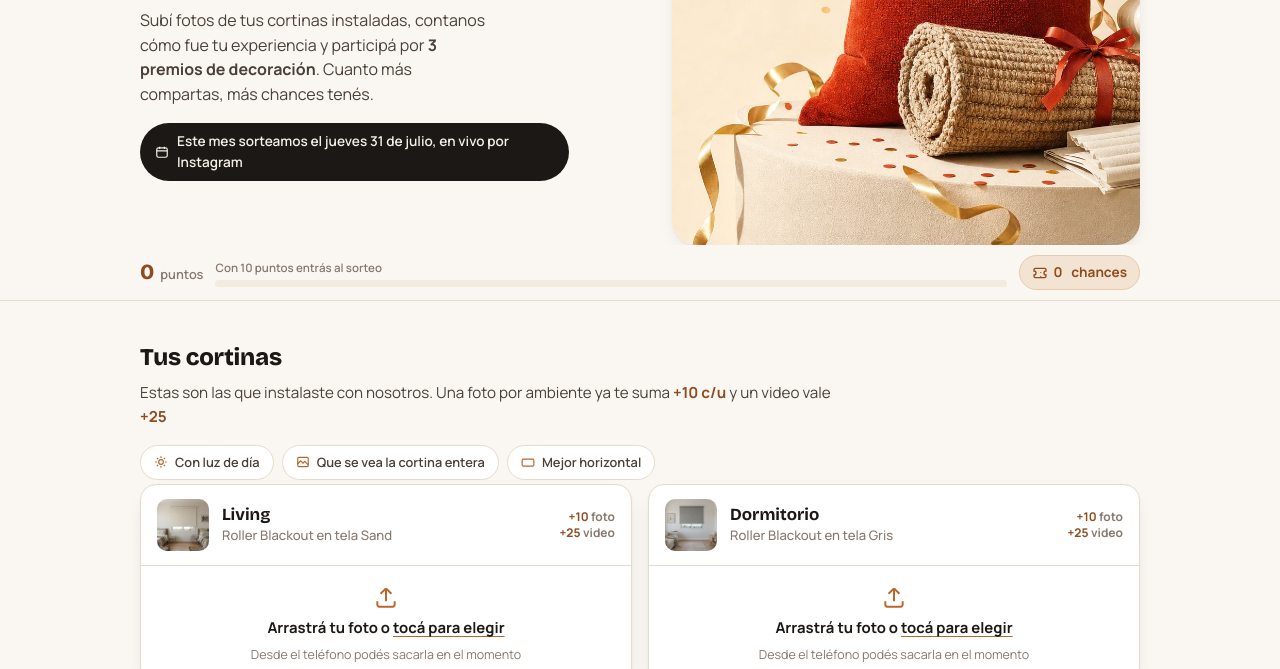
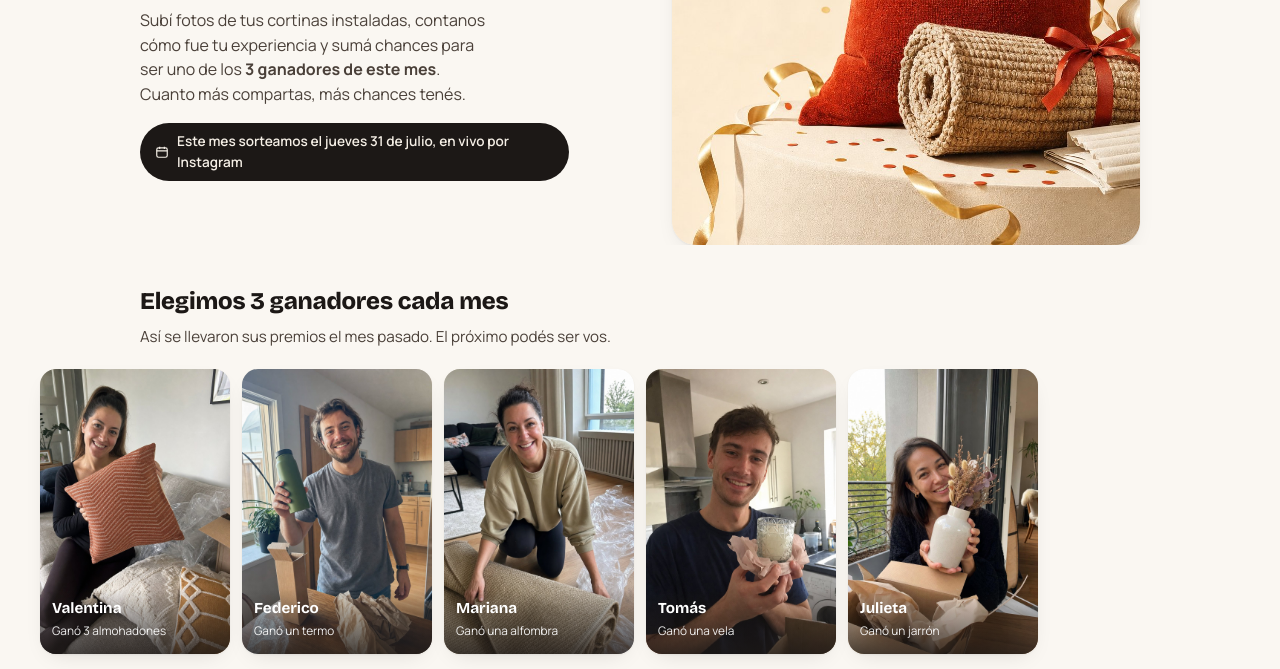
Before and after one commit to AgusLaboral/rollershow-reviews, a plain HTML site: page index.html in a window 1280 px wide. Shown: the part 283-952 px from the top of the page. Drawn offline with nearby package versions, Linux system fonts and the light colour scheme.

Commit message:
feat: carrusel de ganadores reales justo despues del hero (hook temprano, 3 ganadores/mes) + hero copy mas concreto

```diff
--- a/index.html
+++ b/index.html
@@ -85,6 +85,19 @@ section{padding:38px 0 6px}
 .sec-head h2{font-family:var(--font-display);font-weight:800;font-size:1.5rem;letter-spacing:-.01em}
 .sec-head p{color:var(--fg-soft);margin-top:5px;font-size:.95rem}
 .pts-hint{font-size:inherit;font-weight:800;color:var(--accent-deep)}
+
+/* ---------- Carrusel de ganadores ---------- */
+.ganadores-sec{padding-bottom:0}
+.ganadores-track{display:flex;gap:12px;overflow-x:auto;scroll-snap-type:x mandatory;scroll-padding-left:20px;
+  margin-top:16px;padding:4px 20px 18px;-webkit-overflow-scrolling:touch;scrollbar-width:none}
+.ganadores-track::-webkit-scrollbar{display:none}
+.ganador-card{flex:0 0 168px;scroll-snap-align:start;border-radius:var(--radius);overflow:hidden;
+  box-shadow:var(--shadow);position:relative;aspect-ratio:2/3;background:var(--bg-muted)}
+.ganador-card img{width:100%;height:100%;object-fit:cover;display:block}
+.ganador-info{position:absolute;left:0;right:0;bottom:0;padding:10px 12px 12px;color:#fff;
+  background:linear-gradient(0deg,rgba(28,24,22,.78) 0%,rgba(28,24,22,.32) 65%,rgba(28,24,22,0) 100%)}
+.ganador-info strong{font-family:var(--font-display);font-size:.95rem;display:block;line-height:1.2}
+.ganador-info span{font-size:.74rem;opacity:.92}
 
 /* ---------- Tips de foto ---------- */
 .tips{display:flex;gap:8px;margin:16px 0 4px;flex-wrap:wrap}
@@ -263,6 +276,8 @@ dialog::backdrop{background:rgba(28,24,22,.35);backdrop-filter:blur(7px);-webkit
 
   .wrap{max-width:1080px;padding:0 40px}
   .chancebar-in{max-width:1080px;padding:10px 40px}
+  .ganadores-track{scroll-padding-left:40px;padding:4px 40px 18px}
+  .ganador-card{flex-basis:190px}
   /* Tus cortinas: grid de 2 columnas real, no una sola card estirada al ancho completo */
   #items{display:grid;grid-template-columns:1fr 1fr;gap:16px}
   .item{margin-top:0}
@@ -289,7 +304,7 @@ dialog::backdrop{background:rgba(28,24,22,.35);backdrop-filter:blur(7px);-webkit
     </div>
     <div class="hero-copy">
       <h1 id="heroTitle">Tu casa ya luce Rollershow. Mostrala y ganá.</h1>
-      <p>Subí fotos de tus cortinas instaladas, contanos cómo fue tu experiencia y participá por <strong>3 premios de decoración</strong>. Cuanto más compartas, más chances tenés.</p>
+      <p>Subí fotos de tus cortinas instaladas, contanos cómo fue tu experiencia y sumá chances para ser uno de los <strong>3 ganadores de este mes</strong>. Cuanto más compartas, más chances tenés.</p>
       <span class="hero-fecha">
         <svg viewBox="0 0 24 24" fill="none" stroke="currentColor" stroke-width="2"><rect x="3" y="5" width="18" height="16" rx="3"/><path d="M3 10h18M8 3v4M16 3v4"/></svg>
         Este mes sorteamos el jueves 31 de julio, en vivo por Instagram
@@ -297,6 +312,47 @@ dialog::backdrop{background:rgba(28,24,22,.35);backdrop-filter:blur(7px);-webkit
     </div>
   </div>
 </header>
+
+<!-- ============================================================
+     GANADORES REALES — el hook, justo después del hero: prueba
+     concreta de que esto pasa todos los meses, antes de pedir nada.
+     OJO: nombres y fotos son de ejemplo (generadas), placeholder del
+     mockup. Antes de producción, reemplazar por ganadores reales
+     (foto real + nombre real + qué ganó) — mostrar gente inventada
+     como si fuera real no es sostenible una vez que esto sea el sitio
+     de verdad. TODO(Nico/Agus): esta sección debería alimentarse del
+     historial real de sorteos, no hardcodeada.
+============================================================ -->
+<section class="ganadores-sec">
+  <div class="wrap">
+    <div class="sec-head">
+      <h2>Elegimos 3 ganadores cada mes</h2>
+      <p>Así se llevaron sus premios el mes pasado. El próximo podés ser vos.</p>
+    </div>
+  </div>
+  <div class="ganadores-track" id="ganadoresTrack">
+    <article class="ganador-card">
+      <img src="img/ganador-1-almohadones.jpg" alt="Valentina mostrando los 3 almohadones que ganó" loading="lazy" />
+      <div class="ganador-info"><strong>Valentina</strong><span>Ganó 3 almohadones</span></div>
+    </article>
+    <article class="ganador-card">
+      <img src="img/ganador-2-termo.jpg" alt="Federico con el termo que ganó recién desempaquetado" loading="lazy" />
+      <div class="ganador-info"><strong>Federico</strong><span>Ganó un termo</span></div>
+    </article>
+    <article class="ganador-card">
+      <img src="img/ganador-3-alfombra.jpg" alt="Mariana desenrollando la alfombra que ganó" loading="lazy" />
+      <div class="ganador-info"><strong>Mariana</strong><span>Ganó una alfombra</span></div>
+    </article>
+    <article class="ganador-card">
+      <img src="img/ganador-4-vela.jpg" alt="Tomás con la vela decorativa que ganó" loading="lazy" />
+      <div class="ganador-info"><strong>Tomás</strong><span>Ganó una vela</span></div>
+    </article>
+    <article class="ganador-card">
+      <img src="img/ganador-5-jarron.jpg" alt="Julieta con el jarrón decorativo que ganó" loading="lazy" />
+      <div class="ganador-info"><strong>Julieta</strong><span>Ganó un jarrón</span></div>
+    </article>
+  </div>
+</section>
 
 <!-- ============================================================
      BARRA STICKY DE PUNTOS / CHANCES
```
Also changed, not shown: img/ganador-1-almohadones.jpg (added), img/ganador-2-termo.jpg (added), img/ganador-3-alfombra.jpg (added), img/ganador-4-vela.jpg (added), img/ganador-5-jarron.jpg (added).
